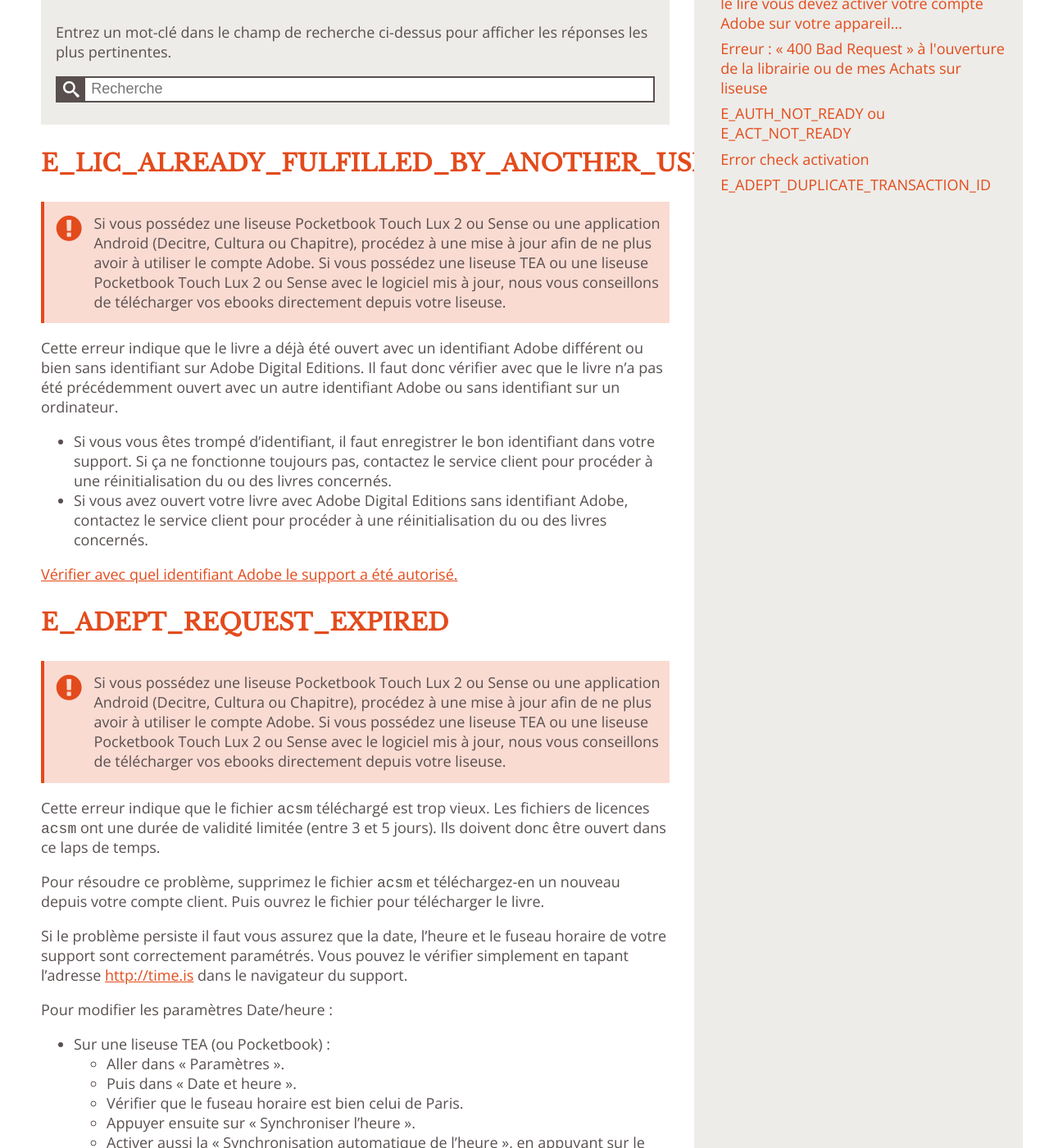
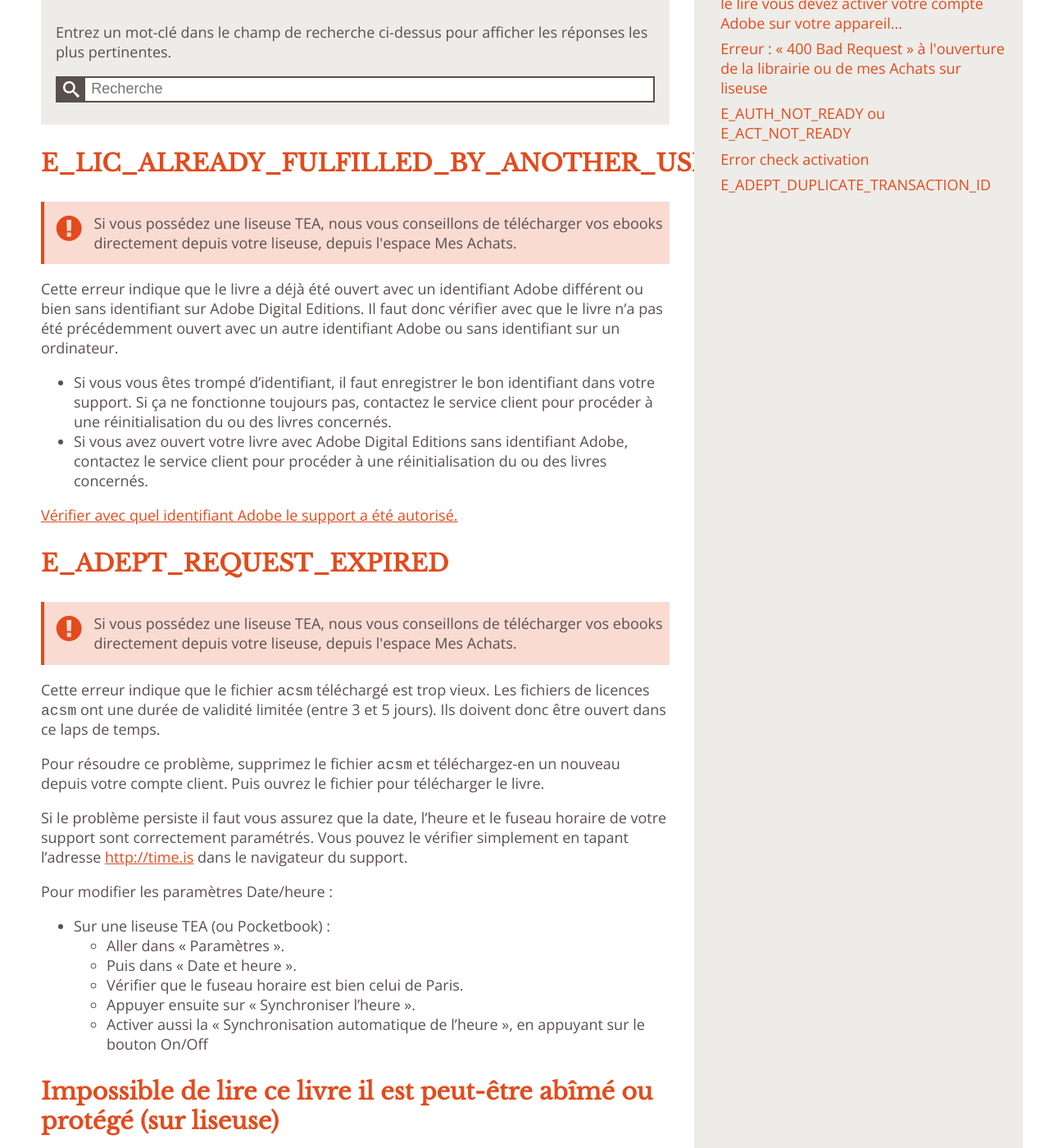
Before and after one commit to TEA-ebook/help-center, a Jekyll site: the page built from _pages/FAQ-erreur.md, in a window 1280 px wide and 1400 px high, scrolled down 361 px. Shown: the whole window at 82% size. Built offline with Jekyll 4.4.1, drawn with Linux system fonts in a browser that asks for light colours; some of the changed text lies outside the part shown.

Commit message:
Màj warningtip

```diff
--- a/_pages/FAQ-erreur.md
+++ b/_pages/FAQ-erreur.md
@@ -9,7 +9,7 @@ type: faq
 
 ### E\_LIC\_ALREADY\_FULFILLED\_BY\_ANOTHER\_USER
 
-<div class="warningtip"><p>Si vous possédez une liseuse Pocketbook Touch Lux 2 ou Sense ou une application Android (Decitre, Cultura ou Chapitre), procédez à une mise à jour afin de ne plus avoir à utiliser le compte Adobe. Si vous possédez une liseuse TEA ou une liseuse Pocketbook Touch Lux 2 ou Sense avec le logiciel mis à jour, nous vous conseillons de télécharger vos ebooks directement depuis votre liseuse.</p></div>
+<div class="warningtip"><p>Si vous possédez une liseuse TEA, nous vous conseillons de télécharger vos ebooks directement depuis votre liseuse, depuis l'espace Mes Achats.</p></div>
 
 Cette erreur indique que le livre a déjà été ouvert avec un identifiant Adobe différent ou bien sans identifiant sur Adobe Digital Editions.
 Il faut donc vérifier avec que le livre n'a pas été précédemment ouvert avec un autre identifiant Adobe ou sans identifiant sur un ordinateur.
@@ -23,7 +23,7 @@ Il faut donc vérifier avec que le livre n'a pas été précédemment ouvert ave
 
 ### E\_ADEPT\_REQUEST\_EXPIRED
 
-<div class="warningtip"><p>Si vous possédez une liseuse Pocketbook Touch Lux 2 ou Sense ou une application Android (Decitre, Cultura ou Chapitre), procédez à une mise à jour afin de ne plus avoir à utiliser le compte Adobe. Si vous possédez une liseuse TEA ou une liseuse Pocketbook Touch Lux 2 ou Sense avec le logiciel mis à jour, nous vous conseillons de télécharger vos ebooks directement depuis votre liseuse.</p></div>
+<div class="warningtip"><p>Si vous possédez une liseuse TEA, nous vous conseillons de télécharger vos ebooks directement depuis votre liseuse, depuis l'espace Mes Achats.</p></div>
 
 Cette erreur indique que le fichier `acsm` téléchargé est trop vieux. Les fichiers de licences `acsm` ont une durée de validité limitée (entre 3 et 5 jours). Ils doivent donc être ouvert dans ce laps de temps.
 
@@ -45,7 +45,7 @@ Pour modifier les paramètres Date/heure :
 
 ### Impossible de lire ce livre il est peut-être abîmé ou protégé (sur liseuse)
 
-<div class="warningtip"><p>Si vous possédez une liseuse Pocketbook Touch Lux 2 ou Sense ou une application Android (Decitre, Cultura ou Chapitre), procédez à une mise à jour afin de ne plus avoir à utiliser le compte Adobe. Si vous possédez une liseuse TEA ou une liseuse Pocketbook Touch Lux 2 ou Sense avec le logiciel mis à jour, nous vous conseillons de télécharger vos ebooks directement depuis votre liseuse.</p></div>
+<div class="warningtip"><p>Si vous possédez une liseuse TEA, nous vous conseillons de télécharger vos ebooks directement depuis votre liseuse, depuis l'espace Mes Achats.</p></div>
 
 Cette erreur apparaît quand un livre protégé est ouvert avec un mauvais ou sans identifiant Adobe.
 Il faut donc vérifier avec que le livre n'a pas été précédemment ouvert avec un autre identifiant Adobe ou sans identifiant sur un ordinateur.
@@ -59,7 +59,7 @@ Il faut donc vérifier avec que le livre n'a pas été précédemment ouvert ave
 
 ### Ce livre est protégé par Adobe DRM. Pour le lire vous devez activer votre compte Adobe sur votre appareil...
 
-<div class="warningtip"><p>Si vous possédez une liseuse Pocketbook Touch Lux 2 ou Sense ou une application Android (Decitre, Cultura ou Chapitre), procédez à une mise à jour afin de ne plus avoir à utiliser le compte Adobe. Si vous possédez une liseuse TEA ou une liseuse Pocketbook Touch Lux 2 ou Sense avec le logiciel mis à jour, nous vous conseillons de télécharger vos ebooks directement depuis votre liseuse.</p></div>
+<div class="warningtip"><p>Si vous possédez une liseuse TEA, nous vous conseillons de télécharger vos ebooks directement depuis votre liseuse, depuis l'espace Mes Achats.</p></div>
 
 Il s'agit d'un message d'avertissement qui apparaît lors du premier téléchargement ou de la première ouverture d'un livre protégé, si vous n'avez pas autorisé votre appareil avec votre identifiant Adobe.
 
@@ -153,7 +153,7 @@ Les versions 4.0.0 et 4.0.1 d'Adobe Digital Editions génèrent régulièrement
     2. Taper : ~/Library/Application Support/Adobe/Digital Editions et déplacer le fichier activation.dat dans la corbeille.
     3. Ré-autoriser Adobe Digital Editions avec votre identifiant Adobe.
 
-<div class="warningtip"><p>Si vous possédez une liseuse TEA ou une liseuse Pocketbook Touch Lux 2 ou Sense avec le logiciel mis à jour, nous vous conseillons de télécharger vos ebooks directement depuis votre liseuse.</p></div>
+<div class="warningtip"><p>Si vous possédez une liseuse TEA, nous vous conseillons de télécharger vos ebooks directement depuis votre liseuse, depuis l'espace Mes Achats.</p></div>
 
 {% include anchor.html id="duplicate-transaction" label="E_ADEPT_DUPLICATE_TRANSACTION_ID" %}
 
```
